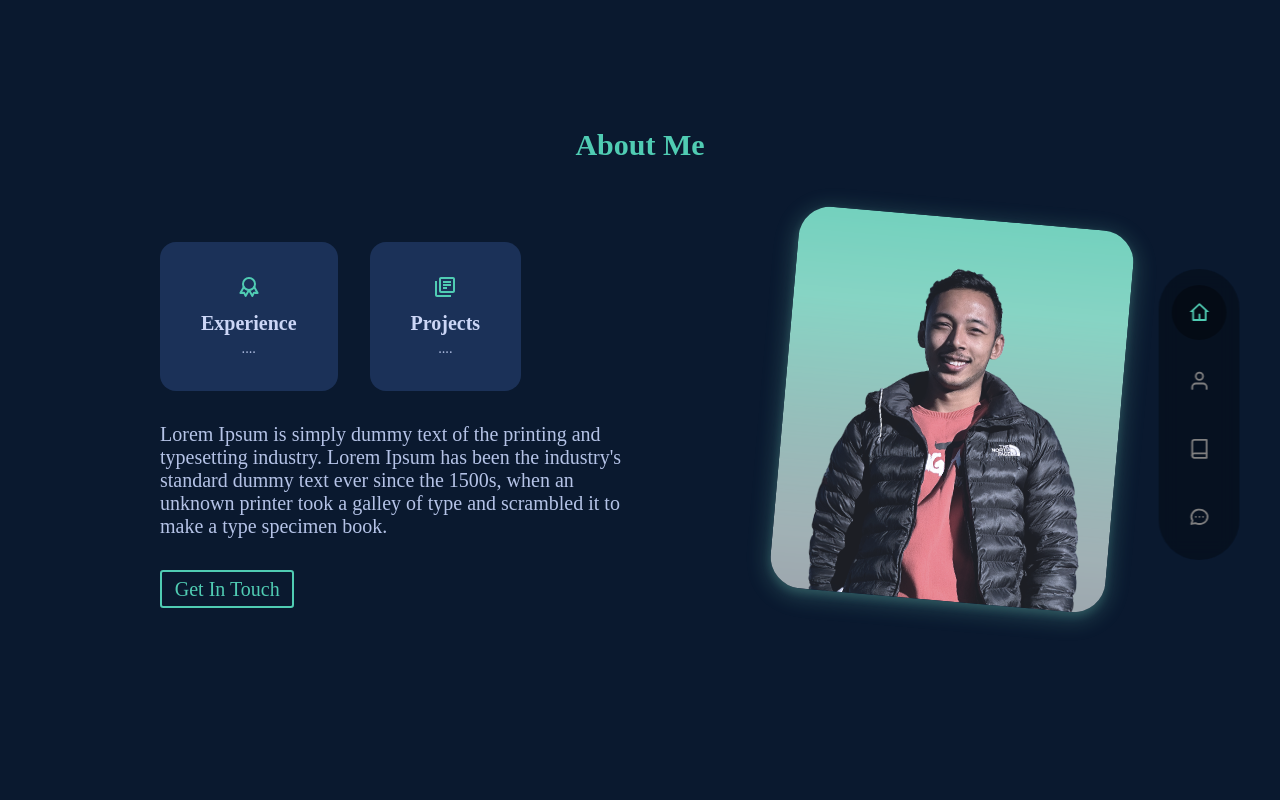
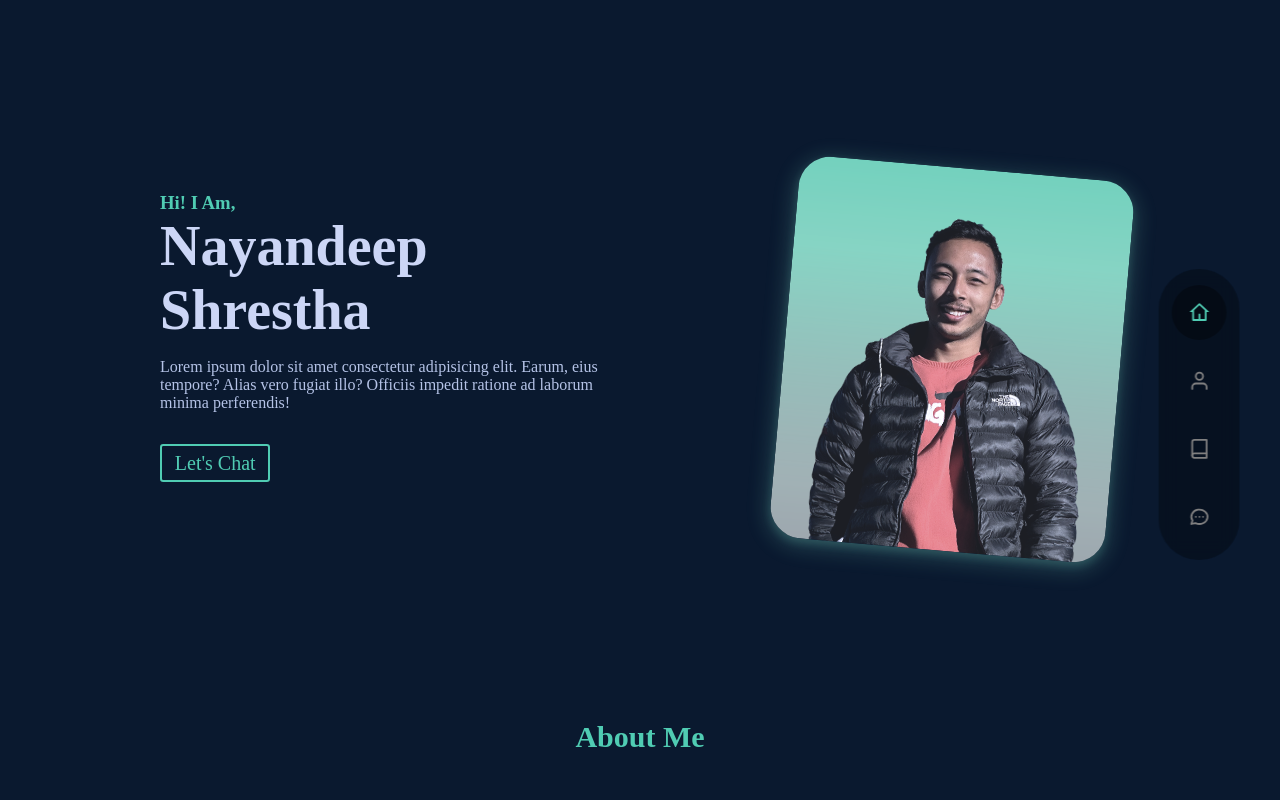
Before and after one commit to nayandeep-shrestha/my_portfolio, a React (Create React App) app: page / in a window 1280 px wide. Shown: the top 800 px of the page. Built offline with nearby package versions, Linux system fonts and the light colour scheme; a web font is replaced by a local one.

Commit message:
header section

```diff
--- a/src/App.js
+++ b/src/App.js
@@ -5,6 +5,7 @@ import Nav from './components/nav/Nav'
 import About from './components/about/About'
 import Contact from './components/contact/Contact'
 import Project from './components/project/Project'
+import Header from './components/header/Header'
 
 
 function App() {
@@ -21,6 +22,7 @@ function App() {
       {loading?
         <Loader/> :
         <body>
+          <Header/>
           <Nav/>
           <About/>
           <Project/>
--- a/src/components/about/About.js
+++ b/src/components/about/About.js
@@ -1,6 +1,7 @@
 import React from 'react'
 import './about.css'
 import ME from '../../assets/me.png'
+import CV from '../../assets/cv.pdf'
 import {TbAward} from 'react-icons/tb'
 import {MdOutlineLibraryBooks} from 'react-icons/md'
 
@@ -9,7 +10,13 @@ const About = () => {
     <section id="about">
       <h2 style={{textAlign: 'center'}}>About Me</h2>
       <div className='about-container'>
-        <div className='about-content'>
+        <div className='about-me'>
+          {/* <div className='about-me-img'>
+            <img src={ME} />
+          </div> */}
+        </div>
+
+      <div className='about-content'>
           <div className='about-cards'>
             <div className='about-card'>
               <TbAward className='about-icon'/>
@@ -23,13 +30,7 @@ const About = () => {
             </div>
           </div>
           <p>Lorem Ipsum is simply dummy text of the printing and typesetting industry. Lorem Ipsum has been the industry's standard dummy text ever since the 1500s, when an unknown printer took a galley of type and scrambled it to make a type specimen book.</p>
-          <a href="#contact" className='btn'>Get In Touch</a>
-        </div>
-
-        <div className='about-me'>
-          <div className='about-me-img'>
-            <img src={ME} />
-          </div>
+          <a href={CV} className='btn' download>Download CV</a>
         </div>
       </div>
     </section>
--- a/src/components/about/about.css
+++ b/src/components/about/about.css
@@ -10,10 +10,9 @@ small{
     color: var(--color-text);
     font-size: 0.9rem;
 }
-
 .about-container{
     display: grid;
-    grid-template-columns:50% 35% ;
+    grid-template-columns: 35% 50% ;
     gap: 15%;
     width: var(--conatiner-width);
     margin-top: 5rem;
--- /dev/null
+++ b/src/components/header/header.css
@@ -0,0 +1,41 @@
+h1{
+    color: var(--color-secondary);
+    font-size: 3.5rem;
+}
+p{
+    color: var(--color-text);
+    font-size: 1rem;
+    margin-top: 1rem;
+}
+header{
+    margin-bottom: 12rem;
+}
+.header-container{
+    display: grid;
+    grid-template-columns:50% 35% ;
+    gap: 15%;
+    width: var(--conatiner-width);
+    margin-top: 12rem;
+    margin-left: auto;
+    margin-right: auto;
+
+}
+
+.header-me{
+    width: 100%;
+    aspect-ratio: 1/1;
+    display: grid;
+    place-items: center;
+}
+
+.header-me-img{
+    border-radius: 2rem;
+    overflow: hidden;
+    transform: rotate(5deg);
+    transition: var(--transition);
+    box-shadow: 0 4px 8px 0 rgb(119,210,191,0.2), 0 5px 20px 5px rgb(119,210,191,0.2);
+}
+
+.header-me-img:hover{
+    transform: rotate(0);
+}
--- a/src/components/header/header.js
+++ b/src/components/header/header.js
@@ -0,0 +1,29 @@
+import React from 'react'
+import './header.css'
+import ME from '../../assets/me.png'
+
+const Header = () => {
+  return (
+    <header>
+        <div className='header-container'>
+            <div className='header-content'>
+              <h3>Hi! I Am, </h3>
+              <h1>Nayandeep Shrestha</h1>
+              <p>
+              Lorem ipsum dolor sit amet consectetur adipisicing elit. Earum, eius tempore? Alias vero fugiat illo? Officiis impedit ratione ad laborum minima perferendis!
+              </p>
+
+              <a href="#contact" className='btn'>Let's Chat</a>
+            </div>
+            <div className='header-me'>
+              <div className='header-me-img'>
+                <img src={ME} />
+              </div>
+            </div>
+
+        </div>
+    </header>
+  )
+}
+
+export default Header
--- a/src/components/nav/Nav.js
+++ b/src/components/nav/Nav.js
@@ -10,6 +10,7 @@ const Nav = () => {
   const [active, setActive] = useState("#")
   return (
     <nav>
+
         <a href="#" className={active === '#' ? 'active': ''}><RiHome4Line/></a>
         <a href="#about"
            onClick={() => setActive('#about')}
--- a/src/components/nav/nav.css
+++ b/src/components/nav/nav.css
@@ -39,14 +39,16 @@ nav a.active{
 
 /* ================ MEDIA (Small) ============ */
 @media screen and (max-width: 600px) {
-    /* nav{
-        padding: 0.8rem 0.5rem;
-        gap:0.5rem;
-        right: -17px;
-        bottom: 37%;
+    nav {
+        padding: 0.4rem 1.2rem;
+        left: 50%;
+        bottom: 5%;
+        display: flex;
+        flex-direction: row;
+        gap: 0.8rem;
     }
     nav a{
-        font-size: 0.9rem;
-        padding: 0.6rem;
-    } */
+        padding: 0.8rem;
+        font-size: 1.2rem;
+    }
 }
```
Also changed, not shown: public/index.html (line endings or trailing spaces), 2 other files (tests, documents, lock files or other folders).
